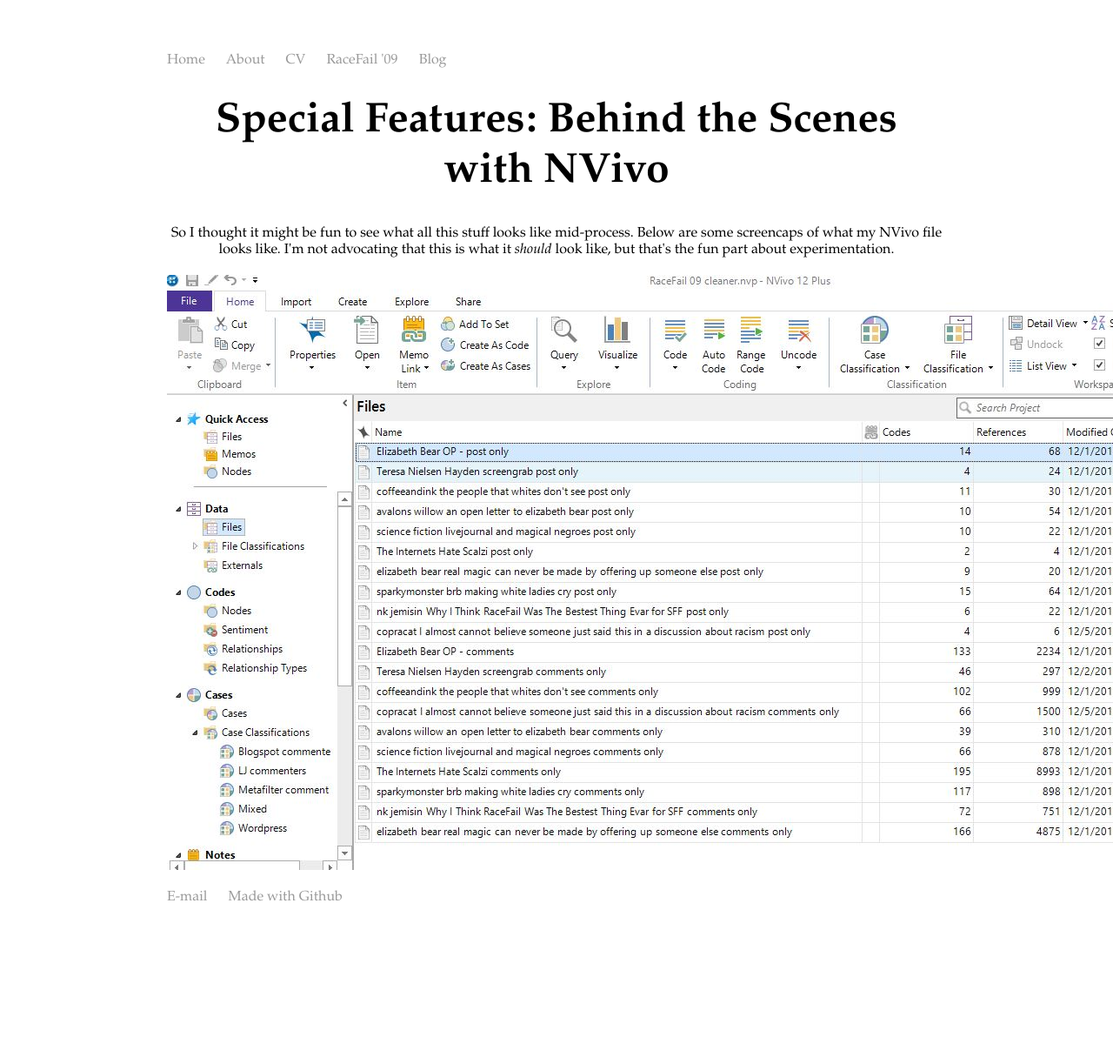
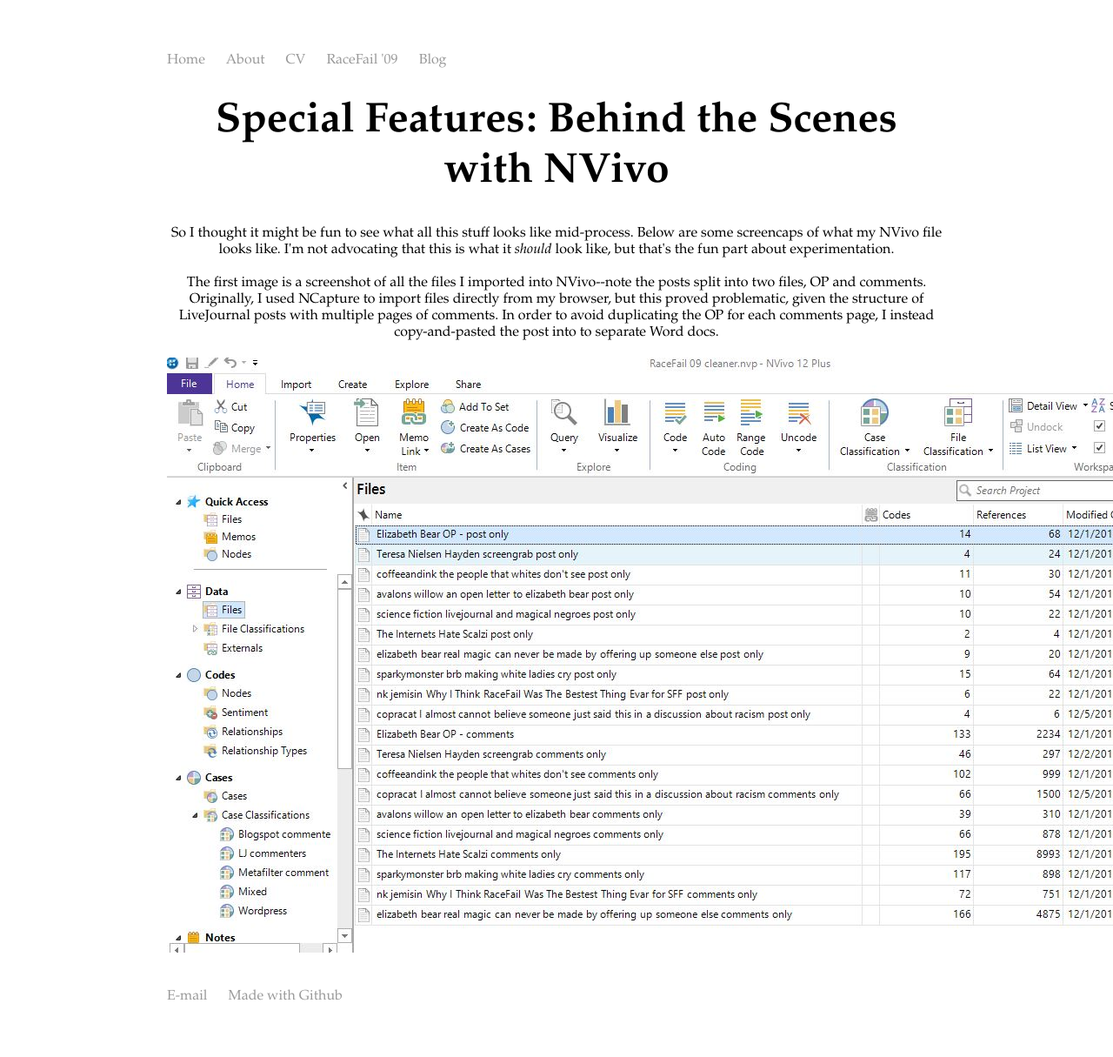
Before and after one commit to pastfutures/pastfutures.github.io, a Jekyll site: the page built from RaceFailDH/bonus.html, in a window 1280 px wide. Shown: the whole page at 87% size. Built offline with Jekyll 4.4.1, drawn with Linux system fonts in a browser that asks for light colours; before the commit the page ends 1101 px from its top, so only the background shows below that.

Commit message:
Update bonus.html

```diff
--- a/RaceFailDH/bonus.html
+++ b/RaceFailDH/bonus.html
@@ -7,6 +7,10 @@
   So I thought it might be fun to see what all this stuff looks like mid-process. Below are some screencaps of what my NVivo file looks like. I'm not advocating that this is what it <i>should</i> look like, but that's the fun part about experimentation.
   <br>
   <br>
+The first image is a screenshot of all the files I imported into NVivo--note the posts split into two files, OP and comments. Originally, I used NCapture to import files directly from my browser, but this proved problematic, given the structure of LiveJournal posts with multiple pages of comments. In order to avoid duplicating the OP for each comments page, I instead copy-and-pasted the post into to separate Word docs.
+		<br>
+		<br>
   <img src="NVivoallfiles.JPG">
-
+		<br>
+		<br>
 </div><!-- /.blurb -->
```
